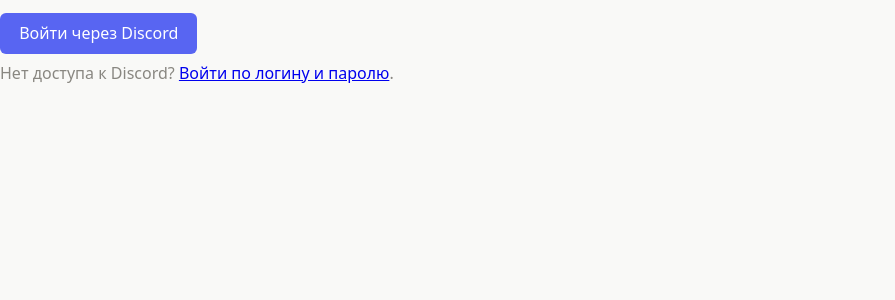
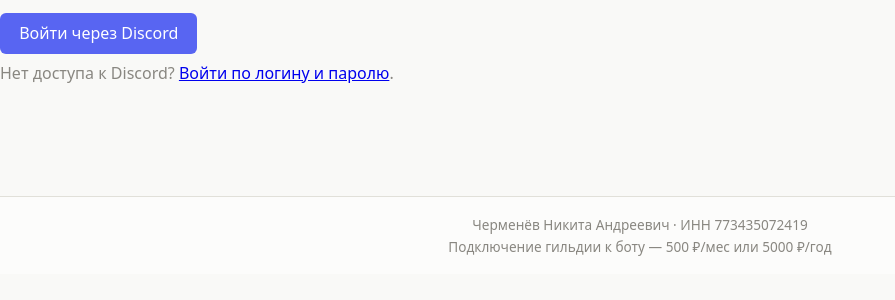
Before and after one commit to NickitaCh/ac_droidec, a FastAPI app: page / in a window 1280 px wide. Shown: the part 167-467 px from the top of the page, without its empty margins (0-895 px from the left). Run offline with FastAPI, Linux system fonts and the light colour scheme; parts of the project's set-up code (start-up, migrations or seed data) failed here and were passed over.

Commit message:
дашборд: реквизиты самозанятого и тарифы в подвале сайта
Требование Prodamus при подключении приёма платежей — ФИО/ИНН и
актуальные цены должны быть публично видны на сайте.

Co-Authored-By: Claude Sonnet 5 <noreply@anthropic.com>
Claude-Session: https://claude.ai/code/session_01H1Wv2DQgbanZXSww63Rmaj

```diff
--- a/web/static/style.css
+++ b/web/static/style.css
@@ -91,6 +91,17 @@ h1, h2 { letter-spacing: -0.01em; }
     border-bottom: 1px solid var(--border);
     background: var(--surface);
     position: relative;
+}
+
+.site-footer {
+    padding: 1.25em 1.5em;
+    margin-top: 2em;
+    border-top: 1px solid var(--border);
+    background: var(--surface);
+    color: var(--fg-muted);
+    font-size: 0.85em;
+    text-align: center;
+    line-height: 1.6;
 }
 
 .topbar .brand {
--- a/web/templates/base.html
+++ b/web/templates/base.html
@@ -103,5 +103,9 @@
     <main class="{% block main_class %}{% endblock %}">
         {% block content %}{% endblock %}
     </main>
+    <footer class="site-footer">
+        <div>Черменёв Никита Андреевич · ИНН 773435072419</div>
+        <div>Подключение гильдии к боту — 500 ₽/мес или 5000 ₽/год</div>
+    </footer>
 </body>
 </html>
```
